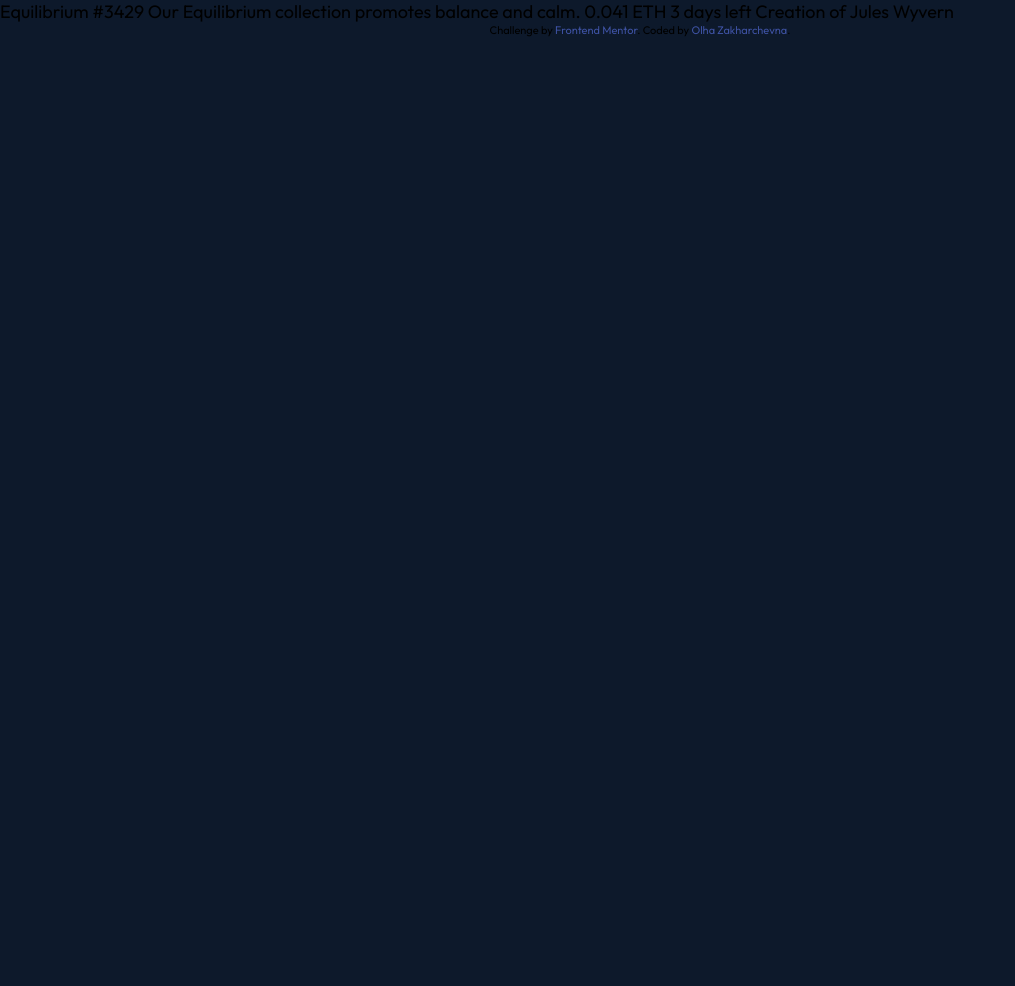
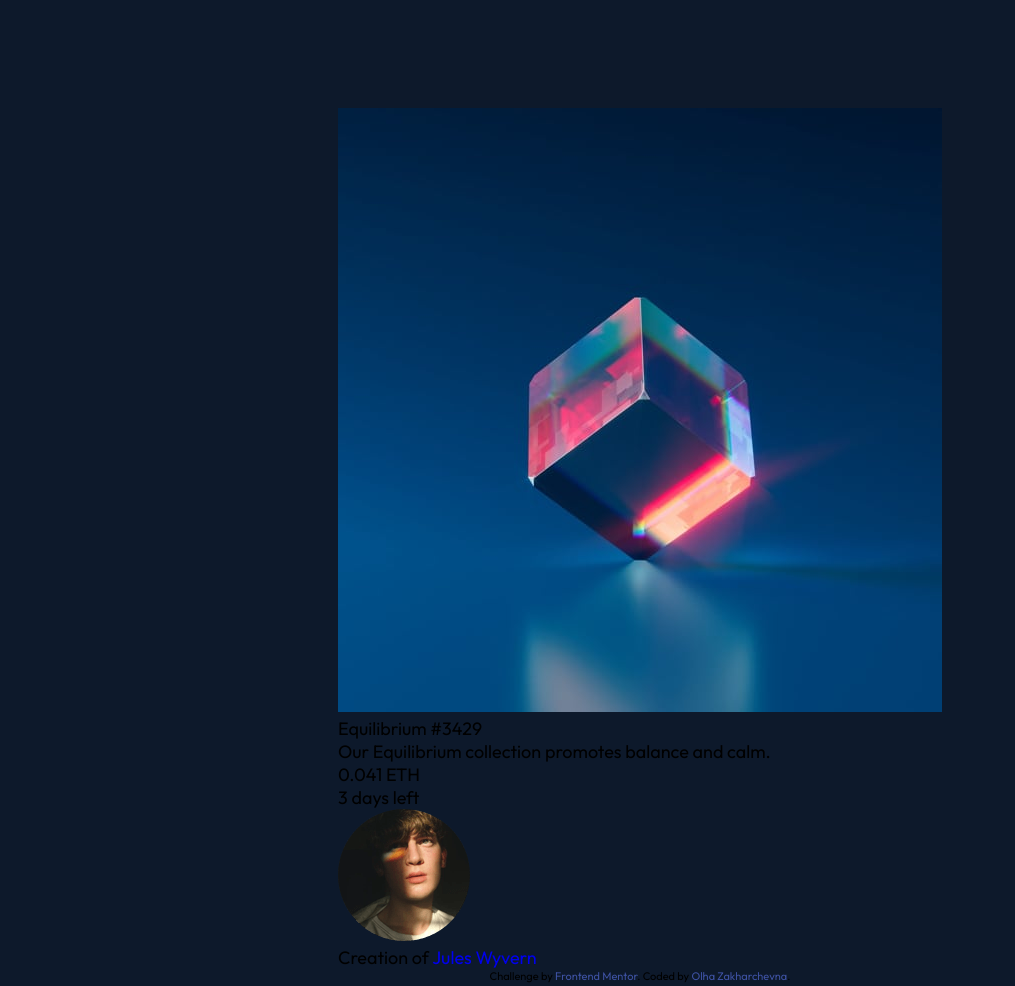
Before and after one commit to zakharchevna/nft-component-challenge, a plain HTML site: page index.html in a window 1280 px wide. Shown: the whole page, without its empty margins (0-1015 px from the left). Before the commit the page ends 800 px from the top, so only its background shows below. Drawn offline with Linux system fonts and the light colour scheme.

Commit message:
add html structure

```diff
--- a/css/index.css
+++ b/css/index.css
@@ -74,9 +74,9 @@ h6 {
    --body-background: hsl(217, 54%, 11%);
    --nft-item-title: hsl(218, 44%, 22%);
    --nft-item-description: hsl(220, 15%, 55%);
-   --footer-links: hsl(228, 45%, 44%);
    --nft-item-shadow: hsl(212, 17%, 78%);
    --nft-item-background: hsl(0, 0%, 100%);
+   --footer-links: hsl(228, 45%, 44%);
 }
 
 body {
@@ -84,8 +84,17 @@ body {
    font-size: 1.125rem;
    font-weight: 400;
    background-color: var(--body-background);
+   display: flex;
+   flex-direction: column;
+   margin: 6em 0 2em 0;
 }
-
+.main {
+   max-width: 1100px;
+   min-height: 100vh;
+   overflow: hidden;
+   margin: auto;
+   flex: 1 1 auto;
+}
 
 
 .attribution {
@@ -94,5 +103,5 @@ body {
 }
 
 .attribution a {
-   color: hsl(228, 45%, 44%);
+   color: var(--footer-links);
 }
--- a/index.html
+++ b/index.html
@@ -11,19 +11,20 @@
   <title>Frontend Mentor | NFT preview card component</title>
 </head>
 <body>
-
-  Equilibrium #3429
-
-  Our Equilibrium collection promotes balance and calm.
-
-  0.041 ETH
-  3 days left
-
-  Creation of Jules Wyvern
-
+  <main class="main">
+    <section class="nft-item">
+      <img src="images/image-equilibrium.jpg" alt="Glass cube stands on its corner and displays the equilibrium" class="nft-item__img">
+      <h1 class="nft-title">Equilibrium #3429</h1>
+      <p class="nft-description">Our Equilibrium collection promotes balance and calm.</p>
+      <p class="nft-item__price">0.041 ETH</p>
+      <p class="nft-item__date">3 days left</p>
+      <img class="nft-item__avatar" src="images/image-avatar.png" alt="Jules' Wyvern avatar">
+      <p class="nft-item__author">Creation of <a href="#">Jules Wyvern</a></p>
+    </section>
+  </main>
   <footer class="attribution">
-    Challenge by <a href="https://www.frontendmentor.io?ref=challenge" target="_blank">Frontend Mentor</a>.
-    Coded by <a href="https://github.com/zakharchevna/">Olha Zakharchevna</a>.
+      Challenge by <a href="https://www.frontendmentor.io?ref=challenge" target="_blank">Frontend Mentor</a>.
+      Coded by <a href="https://github.com/zakharchevna/">Olha Zakharchevna</a>.
   </footer>
 </body>
 </html>
```
